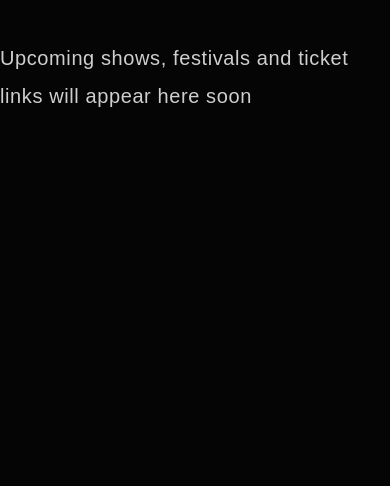
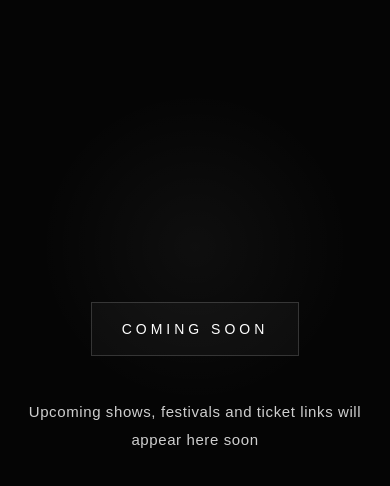
Before and after one commit to SwayAllDay/swayallday.github.io, a plain HTML site: page events.html in a window 390 px wide. Shown: the part 74-560 px from the top of the page. Drawn offline with Linux system fonts and the light colour scheme.

Commit message:
Update style.css

```diff
--- a/style.css
+++ b/style.css
@@ -607,6 +607,23 @@ body{
 
 /* EVENTS PAGE */
 
+.events-page{
+  min-height:100vh;
+  background:
+    radial-gradient(circle at 50% 38%, rgba(255,255,255,0.04), transparent 28%),
+    #050505;
+  color:white;
+  display:flex;
+  justify-content:center;
+  align-items:center;
+  padding:160px 42px 100px;
+  text-align:center;
+}
+
+.events-message{
+  max-width:760px;
+}
+
 .events-label{
   display:inline-block;
   margin-bottom:42px;
@@ -626,3 +643,21 @@ body{
   letter-spacing:0.6px;
   max-width:720px;
 }
+
+@media (max-width:768px){
+
+  .events-page{
+    padding:140px 22px 80px;
+  }
+
+  .events-label{
+    font-size:14px;
+    letter-spacing:4px;
+    padding:18px 30px;
+  }
+
+  .events-message p{
+    font-size:15px;
+  }
+
+}
```
